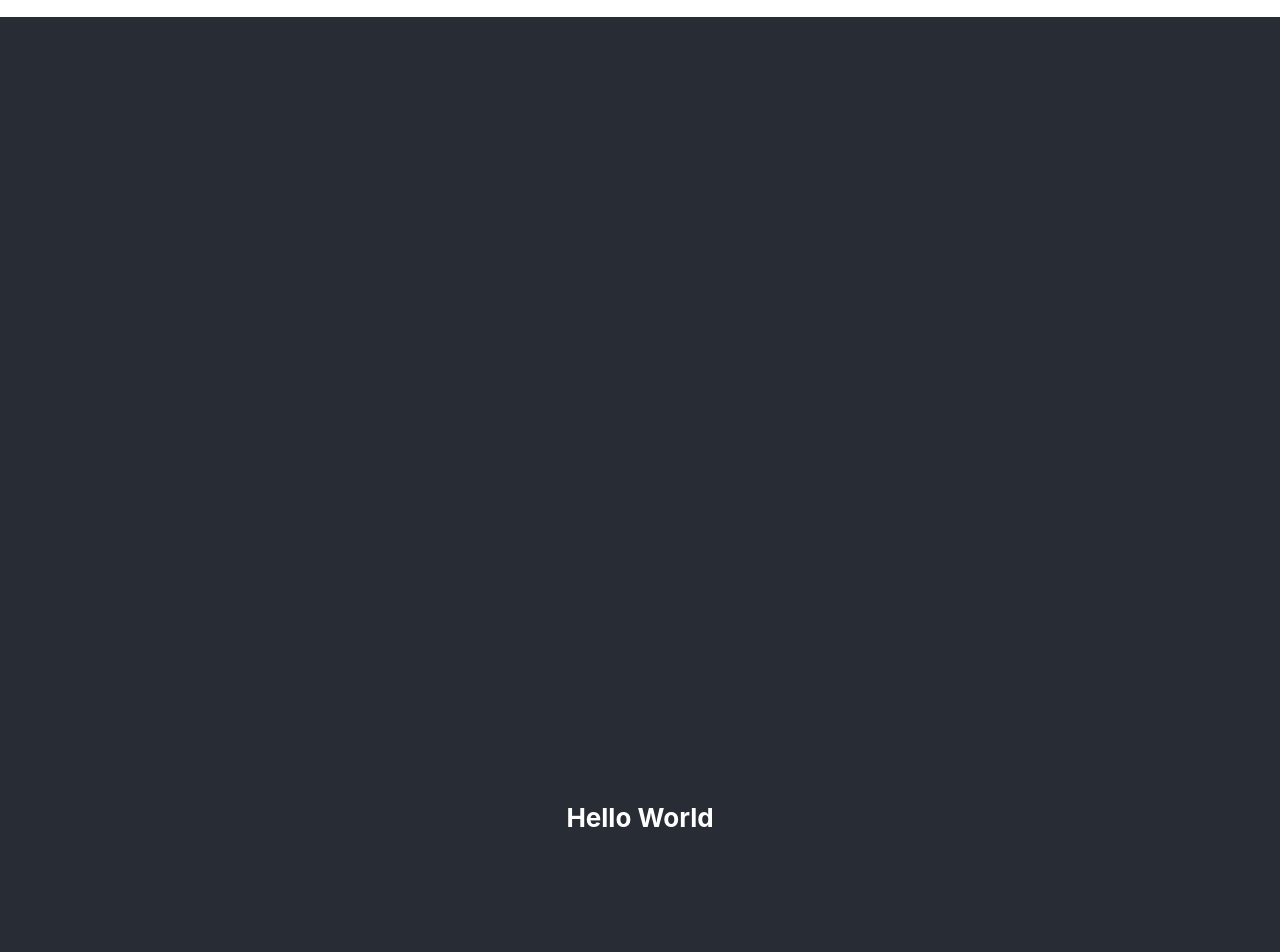
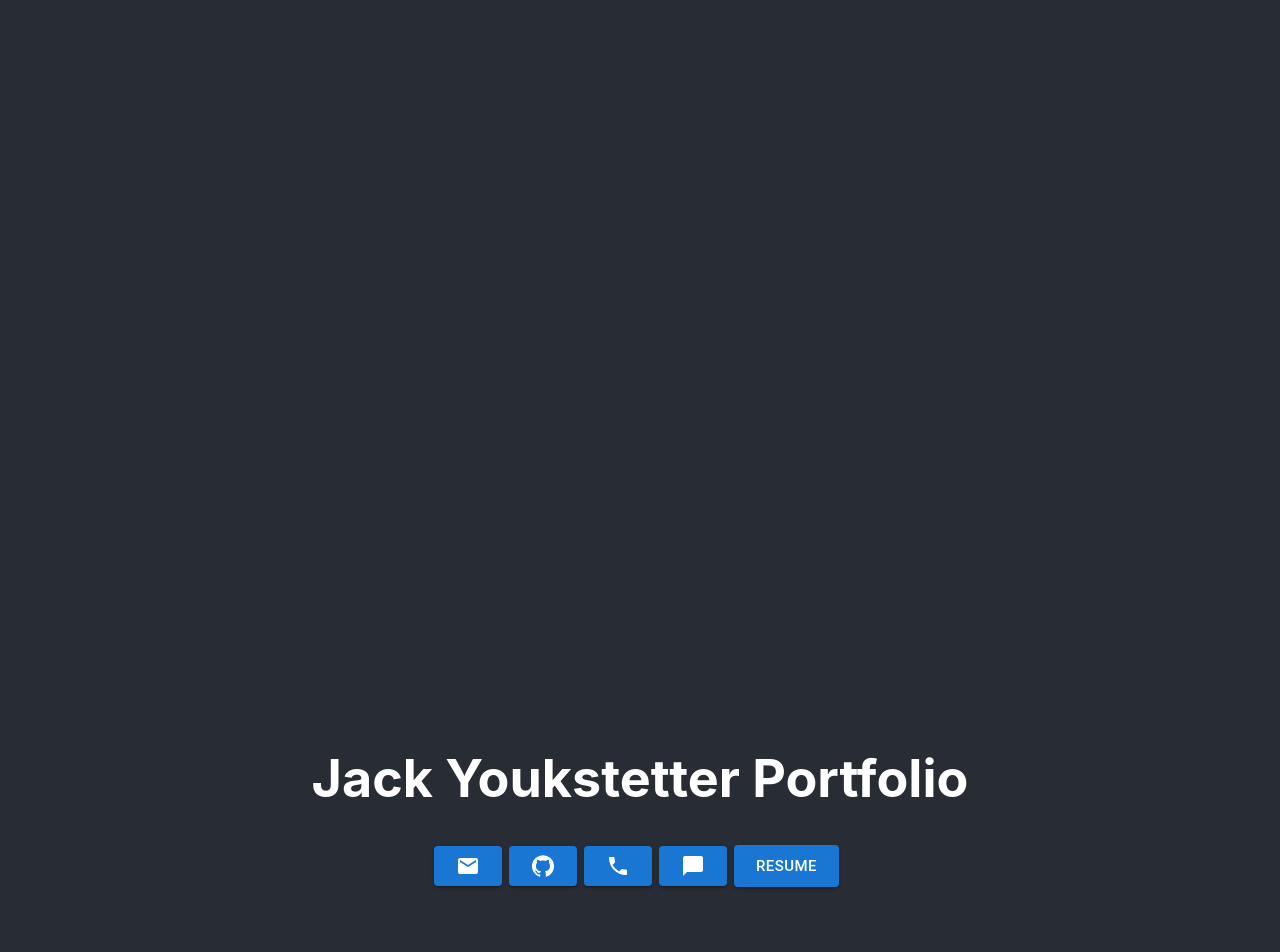
Before and after one commit to JackYouk/react-portfolio, a React (Create React App) app: page / in a window 1280 px wide. Shown: the top 952 px of the page. Built offline with nearby package versions, Linux system fonts and the light colour scheme; the HTML template or start-up script is replaced by a standard one.

Commit message:
built header/ navbar

```diff
--- a/package.json
+++ b/package.json
@@ -5,6 +5,7 @@
   "dependencies": {
     "@emotion/react": "^11.10.4",
     "@emotion/styled": "^11.10.4",
+    "@mui/icons-material": "^5.10.3",
     "@mui/material": "^5.10.4",
     "@testing-library/jest-dom": "^5.16.5",
     "@testing-library/react": "^13.4.0",
--- a/src/App.js
+++ b/src/App.js
@@ -1,11 +1,14 @@
 import Particles from "./Particles";
 import './App.css';
+import Header from "./Header";
 
 function App() {
   return (
     <div className="App">
-      <h1 className="App-header">Hello World</h1>
-      <Particles />
+      <div className="App-header">
+        <Header />
+        <Particles />
+      </div>
     </div>
   )
 }
--- /dev/null
+++ b/src/Header.js
@@ -0,0 +1,46 @@
+import Button from "@mui/material/Button";
+import EmailIcon from '@mui/icons-material/Email';
+import GitHubIcon from '@mui/icons-material/GitHub';
+import PhoneIcon from '@mui/icons-material/Phone';
+import ChatBubbleIcon from '@mui/icons-material/ChatBubble';
+
+const Header = () => {
+
+    return (
+        <div>
+            {/* Background is picture of me */}
+            <div>
+                <div>
+                    <h1>Jack Youkstetter Portfolio</h1>
+                </div>
+                <a href="mailto:jackyoukstetter1@gmail.com" style={{marginRight: 7}}>
+                    <Button variant="contained" size="large">
+                        <EmailIcon />
+                    </Button>
+                </a>
+                <a href="https://github.com/JackYouk" style={{marginRight: 7}}>
+                    <Button variant="contained" size="large">
+                        <GitHubIcon />
+                    </Button>
+                </a>
+                <a href="tel:+15105080618" style={{marginRight: 7}}>
+                    <Button variant="contained" size="large">
+                        <PhoneIcon />
+                    </Button>
+                </a>
+                <a href="sms:+15105080618" style={{marginRight: 7}}>
+                    <Button variant="contained" size="large">
+                        <ChatBubbleIcon />
+                    </Button>
+                </a>
+                <Button variant="contained" size="large" style={{marginRight: 7}} onClick={() => {
+                    // modal for resume
+                }}>
+                    Resume
+                </Button>
+            </div>
+        </div>
+    );
+}
+
+export default Header;
```
Also changed, not shown: 1 other file (tests, documents, lock files or other folders).
